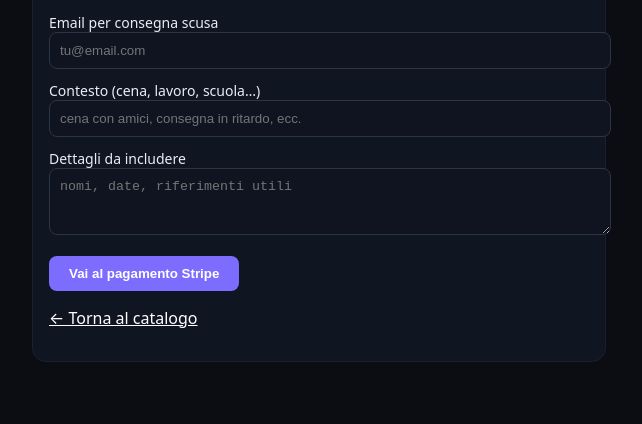
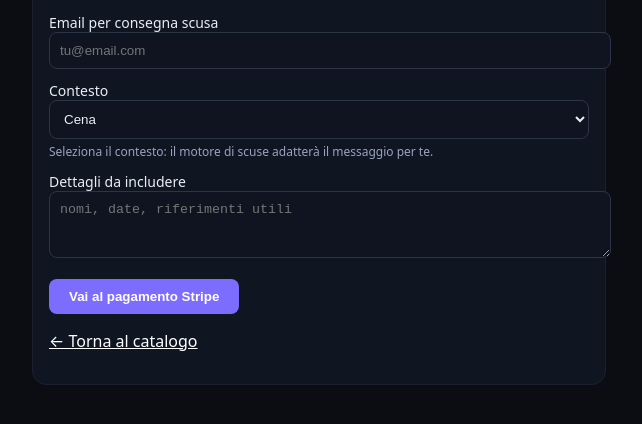
Before and after one commit to mattiapoddie87-rgb/colpa-mia-core, a website: page checkout.html in a window 1280 px wide. Shown: the part 168-592 px from the top of the page, without its empty margins (321-963 px from the left). Drawn offline with Linux system fonts and the light colour scheme.

Commit message:
Update checkout.html

```diff
--- a/checkout.html
+++ b/checkout.html
@@ -8,10 +8,11 @@
     body { background:#0b0d12; color:#e9eef5; font-family:system-ui,-apple-system,Segoe UI,Roboto,sans-serif; }
     .wrap { max-width:540px; margin:40px auto; background:#101522; border:1px solid #1a2030; border-radius:14px; padding:16px; }
     label { display:block; margin-top:12px; font-size:14px; }
-    input, textarea { width:100%; padding:10px; border-radius:8px; border:1px solid #2d3446; background:#0f1420; color:#e9eef5; }
+    input, textarea, select { width:100%; padding:10px; border-radius:8px; border:1px solid #2d3446; background:#0f1420; color:#e9eef5; }
     button { margin-top:16px; background:#7c6dff; border:0; padding:10px 20px; border-radius:8px; color:#fff; font-weight:600; cursor:pointer; }
     .msg { margin-top:12px; font-size:13px; }
     a { color:#fff; }
+    .hint { font-size:12px; color:#9aa4bf; margin-top:4px; }
   </style>
 </head>
 <body>
@@ -22,11 +23,35 @@
     <label>Email per consegna scusa</label>
     <input id="email" type="email" required placeholder="tu@email.com">
 
-    <label>Contesto (cena, lavoro, scuola…)</label>
-    <input id="context" placeholder="cena con amici, consegna in ritardo, ecc.">
+    <!-- Blocchi contesto: select SOLO per SCUSA_BASE -->
+    <div id="context-known" style="display:none;">
+      <label>Contesto</label>
+      <select id="contextSelect">
+        <option value="CENA">Cena</option>
+        <option value="APERITIVO">Aperitivo</option>
+        <option value="EVENTO">Evento</option>
+        <option value="LAVORO">Lavoro</option>
+        <option value="CALCETTO">Calcetto</option>
+        <option value="FAMIGLIA">Famiglia</option>
+        <option value="SALUTE">Salute</option>
+        <option value="APPUNTAMENTO">Appuntamento</option>
+        <option value="ESAME">Esame</option>
+        <option value="TRAFFICO">Traffico</option>
+        <option value="RIUNIONE">Riunione</option>
+        <option value="CONNESSIONE">Connessione KO</option>
+      </select>
+      <p class="hint">
+        Seleziona il contesto: il motore di scuse adatterà il messaggio per te.
+      </p>
+    </div>
+
+    <div id="context-free" style="display:none;">
+      <label>Contesto (cena, lavoro, scuola…)</label>
+      <input id="context" placeholder="cena con amici, consegna in ritardo, ecc.">
+    </div>
 
     <label>Dettagli da includere</label>
-    <textarea id="message" rows="3" placeholder="nomi, date, riferimenti utili"></textarea>
+    <textarea id="details" rows="3" placeholder="nomi, date, riferimenti utili"></textarea>
 
     <!-- Nessun campo codice promo visibile -->
     <button id="pay">Vai al pagamento Stripe</button>
@@ -36,33 +61,112 @@
   </div>
 
   <script>
+    // MODELLI base per SCUSA_BASE (pronti per l'AI, non ancora usati qui)
+    const MODELLI = {
+      CENA: [
+        'Ciao, grazie mille per l’invito: mi fa davvero piacere. Purtroppo quella sera ho già un impegno e non riesco a unirmi.',
+        'Ciao, mi dispiace ma mi è capitato un imprevisto e stasera non riesco proprio a venire.',
+        'Ciao, onestamente non me la sento di uscire: ho bisogno di una serata tranquilla a casa. Spero capirai.',
+        'Ciao, ho già mangiato e sto seguendo la dieta: stasera passo, ma organizziamo presto.',
+        'Ciao, non so se riesco a venire: ti aggiorno più tardi se ce la faccio.',
+        'Ciao, spero vi divertiate un sacco! Organizziamoci presto per vederci.'
+      ],
+      APERITIVO: [
+        'Ciao, mi spiace tantissimo ma non riesco a venire: ho un altro impegno inderogabile.',
+        'Ciao, avevo piacere di esserci, ma è saltato fuori un imprevisto familiare e devo occuparmene.',
+        'Ciao, è appena uscita un’urgenza al lavoro e non riesco a partecipare. Recuperiamo presto!'
+      ],
+      EVENTO: [
+        'Ciao, grazie davvero per l’invito. Purtroppo per quella data ho già un impegno e non potrò esserci.',
+        'Ciao, mi sarebbe piaciuto molto partecipare ma non riesco a essere presente. Spero in un’altra occasione!',
+        'Ciao, non riesco a venire ma ti auguro un evento bellissimo e ti ringrazio per la comprensione.'
+      ],
+      LAVORO: [
+        'Gentile, ti scrivo per scusarmi dell’inconveniente: mi assumo la responsabilità e ho già messo in atto le correzioni. Ti tengo aggiornato con orari aggiornati.',
+        'Oggetto: Assenza per indisposizione — ti avviso che oggi non riesco a presentarmi per un malessere improvviso. Mi scuso per il disagio e invierò certificazione appena possibile.'
+      ],
+      CALCETTO: [
+        'Ciao, questa volta passo: ho già un altro impegno fissato.',
+        'Ciao, mi sono svegliato con un bel mal di testa: meglio riposare oggi.',
+        'Ciao, ho avuto un imprevisto al lavoro/studio e non riesco a liberarmi.',
+        'Ciao, sono parecchio stanco e non renderei: meglio non venire oggi.',
+        'Ciao, ho un piccolo infortunio e preferisco non rischiare.'
+      ],
+      FAMIGLIA: [
+        'Ciao, mi dispiace ma devo disdire: è subentrato un imprevisto familiare urgente.',
+        'Ciao, ho un impegno in famiglia che non posso rimandare e non potrò esserci. Divertitevi!',
+        'Ciao, mi scuso per il breve preavviso: devo accompagnare un familiare a una visita. Recuperiamo presto.'
+      ],
+      SALUTE: [
+        'Ciao, mi sono svegliato con febbre e mal di gola: meglio non rischiare di contagiare nessuno.',
+        'Ciao, ho un attacco d’allergia forte e oggi devo fermarmi. Appena sto meglio recupero.',
+        'Ciao, hanno anticipato una visita medica e devo andarci oggi pomeriggio.'
+      ],
+      APPUNTAMENTO: [
+        'Ciao, mi dispiace ma devo annullare l’appuntamento di [data/ora] per un imprevisto. Possiamo riprogrammare?',
+        'C’è stata una sovrapposizione di impegni e non riesco a rispettare l’orario: ti va di fissare un’alternativa?',
+        'Purtroppo è subentrata una situazione urgente: posso proporre un’altra data che vada bene a entrambi?'
+      ],
+      ESAME: [
+        'Ciao, mi dispiace per il ritardo: sono rimasto bloccato nel traffico per un incidente e non sono riuscito ad arrivare prima.',
+        'Ciao, mi dispiace per il ritardo: sono rimasta bloccata nel traffico per un incidente e non sono riuscita ad arrivare prima.'
+      ],
+      TRAFFICO: [
+        'Sono in ritardo per un blocco di traffico imprevisto. Mi prendo la responsabilità: arrivo e recupero il tempo, oppure riprogrammiamo oggi stesso in un orario utile per te.'
+      ],
+      RIUNIONE: [
+        'La riunione precedente è sforata e ha impattato il nostro appuntamento. Errore mio di pianificazione: propongo nuovo slot oggi con agenda compressa e materiali in anticipo.'
+      ],
+      CONNESSIONE: [
+        'Problemi di connessione hanno interrotto l’appuntamento. Ho già predisposto un backup per non perdere nulla del lavoro. Propongo una nuova sessione oggi con recap. Ti aggiorno sull\'orario.'
+      ]
+    };
+
     const params = new URL(location.href).searchParams;
     const sku = params.get('sku') || 'SCUSA_BASE';
     document.getElementById('skuLabel').textContent = 'Prodotto: ' + sku;
 
+    // Mostra select solo per SCUSA_BASE
+    const contextKnown = document.getElementById('context-known');
+    const contextFree = document.getElementById('context-free');
+    if (sku === 'SCUSA_BASE') {
+      contextKnown.style.display = 'block';
+    } else {
+      contextFree.style.display = 'block';
+    }
+
     document.getElementById('pay').addEventListener('click', async () => {
       const email = document.getElementById('email').value.trim();
-      const context = document.getElementById('context').value.trim();
-      const message = document.getElementById('message').value.trim();
+      const details = document.getElementById('details').value.trim();
       const msg = document.getElementById('msg');
 
-      if (!email) {
-        msg.textContent = 'Inserisci email';
-        return;
+      let contextValue = '';
+      if (sku === 'SCUSA_BASE') {
+        contextValue = document.getElementById('contextSelect').value;
+      } else {
+        contextValue = document.getElementById('context').value.trim();
       }
+
+      if (!email) { msg.textContent = 'Inserisci email'; return; }
 
       msg.textContent = 'Creo sessione di pagamento…';
 
+      const body = {
+        sku,
+        email,
+        context: contextValue,
+        details
+      };
+
       const r = await fetch('/.netlify/functions/create-checkout', {
         method: 'POST',
-        headers: { 'Content-Type': 'application/json' },
-        // Nessun promo nel payload: verrà gestito lato server (es. COLPAMIA10 fisso)
-        body: JSON.stringify({ sku, email, context, message })
+        headers: {'Content-Type':'application/json'},
+        body: JSON.stringify(body)
       });
 
-      const out = await r.json().catch(() => ({}));
+      const out = await r.json().catch(()=>({}));
       if (!r.ok || out.error) {
-        msg.textContent = out.error || ('Errore HTTP ' + r.status);
+        msg.textContent = out.error || ('Errore HTTP '+r.status);
         return;
       }
       location.href = out.url;
```
